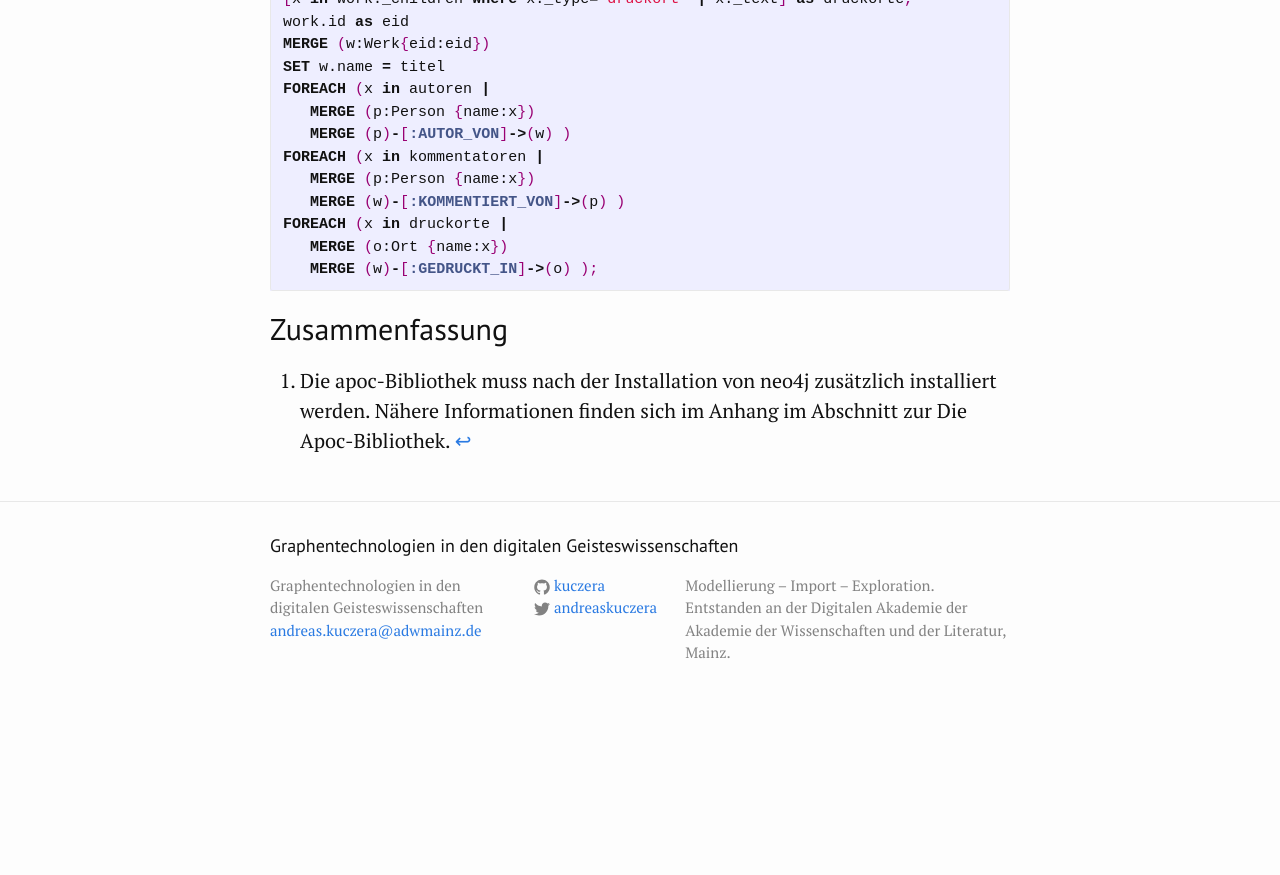
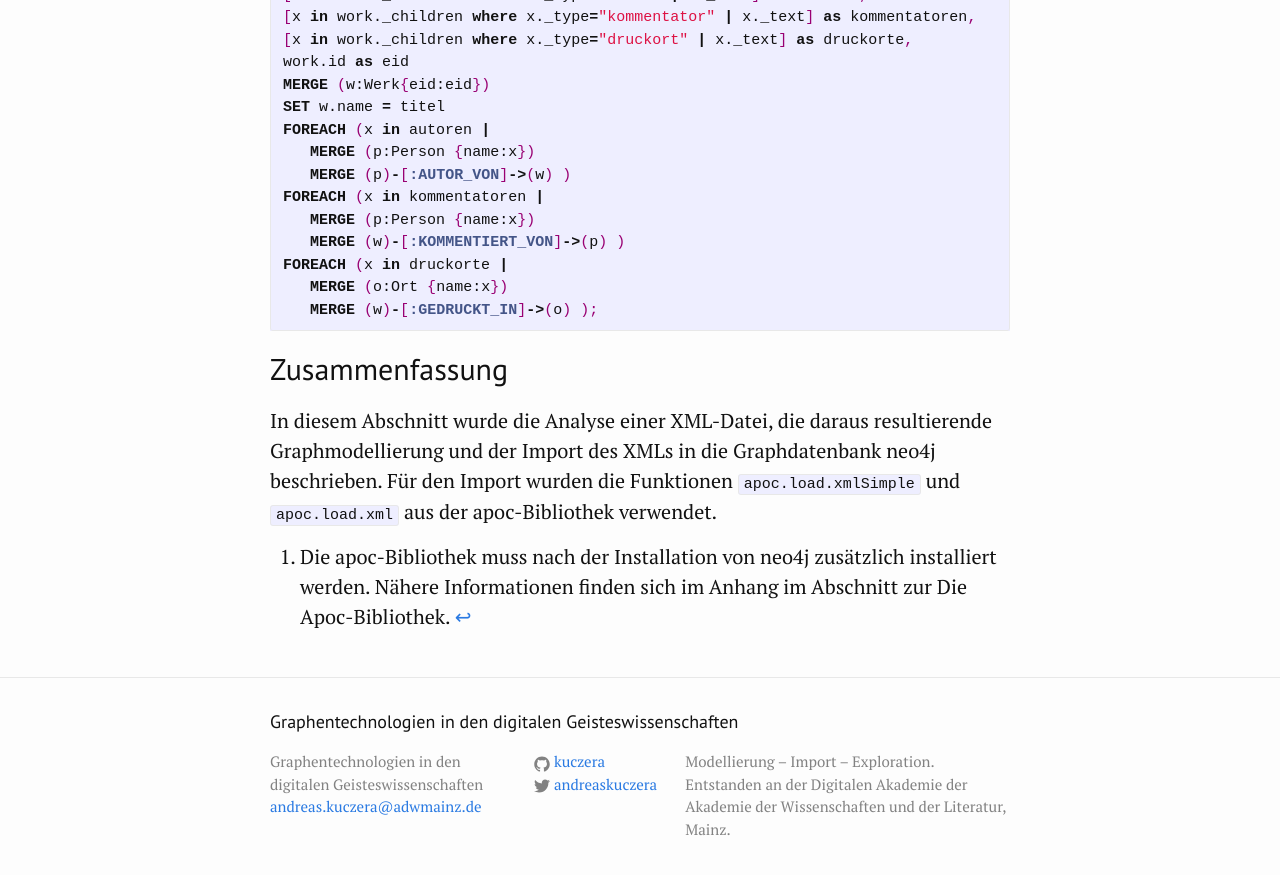
Before and after one commit to kuczera/Graphentechnologien, a Jekyll site: the page built from docs/25_xml2neo4j-kollatz.md, in a window 1280 px wide and 900 px high, scrolled down 6528 px. Shown: the top 875 px of the window. Built offline with Jekyll 4.4.1, drawn with Linux system fonts in a browser that asks for light colours; before the commit the page ends 7252 px from its top, so only the background shows below that.

Commit message:
Zusammenfassung ergänzt

```diff
--- a/docs/25_xml2neo4j-kollatz.md
+++ b/docs/25_xml2neo4j-kollatz.md
@@ -107,6 +107,7 @@ FOREACH (x in druckorte |
 
 ## Zusammenfassung
 
+In diesem Abschnitt wurde die Analyse einer XML-Datei, die daraus resultierende Graphmodellierung und der Import des XMLs in die Graphdatenbank neo4j beschrieben. Für den Import wurden die Funktionen `apoc.load.xmlSimple` und `apoc.load.xml` aus der apoc-Bibliothek verwendet.
 
 
 [^6846]: Die apoc-Bibliothek muss nach der Installation von neo4j zusätzlich installiert werden. Nähere Informationen finden sich im Anhang im Abschnitt zur Die Apoc-Bibliothek.
```
Also changed, not shown: docs/Bilder/Kollatz-Druckernetzwerk.svg, 1 other file.
